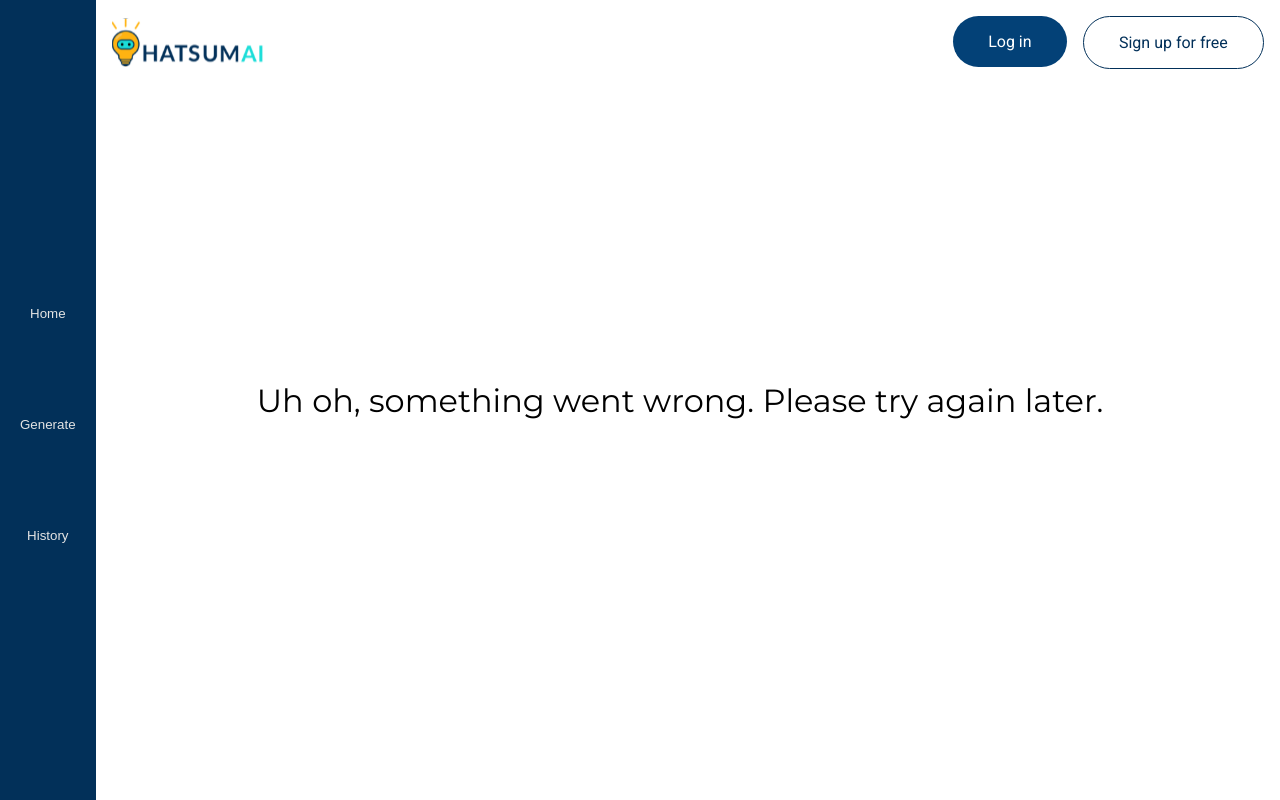
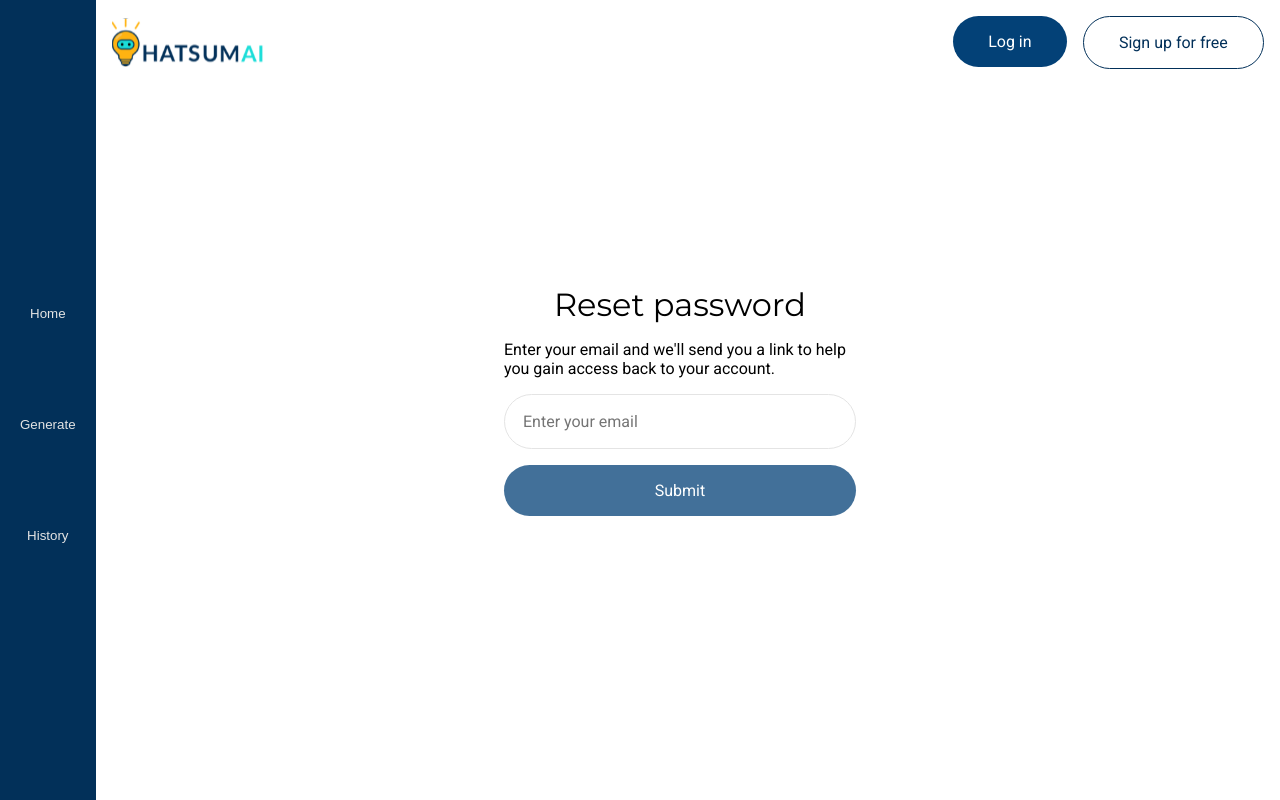
Before and after one commit to CHamilton02/hatsumai-FE, a Vue app: page /forgot-password in a window 1280 px wide. Built offline with nearby package versions, Linux system fonts and the light colour scheme; some icons are missing.

Commit message:
feat: create forgot password page

```diff
--- a/src/services/userService.ts
+++ b/src/services/userService.ts
@@ -9,3 +9,7 @@ export async function loginService(user: User) {
 export async function registerService(user: User) {
   await axiosInstance.post<string>('/user/register', user)
 }
+
+export async function forgotPasswordService(email: string) {
+  await axiosInstance.post<string>('/user/forgot-password', { email })
+}
--- a/src/stores/user.ts
+++ b/src/stores/user.ts
@@ -1,10 +1,11 @@
 import type { User } from '@/types/User'
 import { defineStore } from 'pinia'
-import { loginService, registerService } from '../services/userService'
+import { forgotPasswordService, loginService, registerService } from '../services/userService'
 import axios from 'axios'
 import router from '@/router'
 import { ref } from 'vue'
 import { axiosInstance } from '@/api/config'
+import { EmailDoesNotExistError, ExistingPasswordResetRequest } from '@/types/errors/User'
 
 export const useUserStore = defineStore('userStore', () => {
   const userEmail = ref('')
@@ -14,7 +15,7 @@ export const useUserStore = defineStore('userStore', () => {
       axiosInstance.defaults.headers.common['Authorization'] = (await loginService(user)).token
       userEmail.value = user.email
       router.push('/generate')
-    } catch (error: unknown) {
+    } catch (error) {
       if (axios.isAxiosError(error) && error.status) {
         throw new Error('Incorrect email or password. Please try again.')
       }
@@ -26,11 +27,29 @@ export const useUserStore = defineStore('userStore', () => {
     try {
       await registerService(user)
       await login(user)
-    } catch (error: unknown) {
+    } catch (error) {
       if (axios.isAxiosError(error) && error.response?.data.error === 'Email already exists') {
         throw new Error('Email already exists. Please log in or try a different email.')
       }
       throw new Error('Failed to sign up. Please try again later.')
+    }
+  }
+
+  async function forgotPassword(email: string) {
+    try {
+      await forgotPasswordService(email)
+    } catch (error) {
+      if (axios.isAxiosError(error) && error.response?.data.error === 'Email does not exist.') {
+        throw new EmailDoesNotExistError('There does not exist an account with this email.')
+      } else if (
+        axios.isAxiosError(error) &&
+        error.response?.data.error === 'There is an existing password reset request.'
+      ) {
+        throw new ExistingPasswordResetRequest(
+          'There is an existing password reset request. Please check your spam or try again in 10 minutes.',
+        )
+      }
+      throw new Error()
     }
   }
 
@@ -45,5 +64,6 @@ export const useUserStore = defineStore('userStore', () => {
     login,
     register,
     logout,
+    forgotPassword,
   }
 })
--- /dev/null
+++ b/src/types/errors/User.ts
@@ -0,0 +1,15 @@
+export class EmailDoesNotExistError extends Error {
+  constructor(message: string) {
+    super(message)
+    this.name = 'EmailDoesNotExistError'
+    Object.setPrototypeOf(this, EmailDoesNotExistError.prototype)
+  }
+}
+
+export class ExistingPasswordResetRequest extends Error {
+  constructor(message: string) {
+    super(message)
+    this.name = 'ExistingPasswordResetRequest'
+    Object.setPrototypeOf(this, ExistingPasswordResetRequest.prototype)
+  }
+}
--- a/src/views/ForgotPasswordView.vue
+++ b/src/views/ForgotPasswordView.vue
@@ -1,19 +1,110 @@
-<script setup lang="ts"></script>
+<script setup lang="ts">
+import isEmailValid from '@/assets/utils/isEmailValid'
+import EmailInput from '@/components/EmailInput.vue'
+import { useUserStore } from '@/stores/user'
+import { EmailDoesNotExistError, ExistingPasswordResetRequest } from '@/types/errors/User'
+import { computed, ref } from 'vue'
+import { Icon } from '@iconify/vue'
+
+const userEmail = ref('')
+const isValidEmail = computed(() => {
+  if (!!userEmail.value) {
+    return isEmailValid(userEmail.value)
+  }
+  return false
+})
+const showEmailDoesNotExistMessage = ref(false)
+const forgotPasswordRequestErrorMessage = ref('')
+
+const userStore = useUserStore()
+
+async function onSubmitClick() {
+  try {
+    await userStore.forgotPassword(userEmail.value)
+  } catch (error) {
+    if (error instanceof EmailDoesNotExistError) {
+      showEmailDoesNotExistMessage.value = true
+      forgotPasswordRequestErrorMessage.value = error.message
+    } else if (error instanceof ExistingPasswordResetRequest) {
+      forgotPasswordRequestErrorMessage.value = error.message
+    } else {
+      forgotPasswordRequestErrorMessage.value =
+        'Failed to send reset password request. Please try again later.'
+    }
+  }
+}
+</script>
 
 <template>
-  <div class="error-message-container">
-    <h1>Uh oh, something went wrong. Please try again later.</h1>
+  <div class="forgot-password-view-container">
+    <div class="forget-password-container">
+      <h1>Reset password</h1>
+      <p>
+        Enter your email and we'll send you a link to help you gain access back to your account.
+      </p>
+      <EmailInput
+        @user-input="(userInput) => (userEmail = userInput)"
+        placeholder-text="Enter your email"
+      />
+      <div v-if="showEmailDoesNotExistMessage || forgotPasswordRequestErrorMessage">
+        <div class="forget-password-container__error-message">
+          <Icon
+            icon="material-symbols:error-outline"
+            class="forget-password-container__error-message__icon"
+          />
+          <p class="forget-password-container__error-message__message">
+            {{ forgotPasswordRequestErrorMessage }}
+            <RouterLink to="/sign-up">Sign up here</RouterLink>
+          </p>
+        </div>
+      </div>
+      <button
+        class="forget-password-container__button"
+        :class="isValidEmail ? 'action-button' : 'action-button--disabled'"
+        @click="onSubmitClick"
+      >
+        Submit
+      </button>
+    </div>
   </div>
 </template>
 
 <style scoped lang="scss">
 @use '@/assets/main.scss';
 
-.error-message-container {
+.forgot-password-view-container {
+  height: 100%;
   width: 100%;
-  height: 100%;
   display: flex;
   justify-content: center;
   align-items: center;
 }
+
+.forget-password-container {
+  max-width: 22rem;
+  display: flex;
+  flex-direction: column;
+  align-items: center;
+
+  &__button {
+    width: 100%;
+    margin-top: 1rem;
+  }
+
+  &__error-message {
+    display: flex;
+    color: red;
+    align-items: center;
+    gap: 0.2rem;
+
+    &__icon {
+      width: 7.5%;
+      height: auto;
+    }
+
+    &__message {
+      width: 93.5%;
+    }
+  }
+}
 </style>
```
